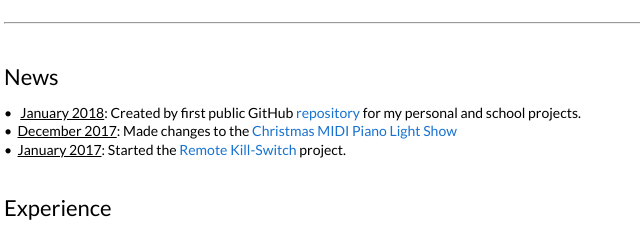
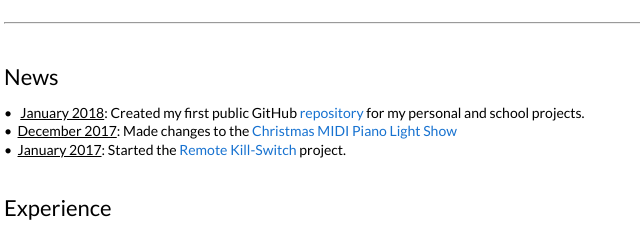
Before and after one commit to N-T-K/portfolio, a plain HTML site: page index.html in a window 1280 px wide. Shown: the part 324-562 px from the top of the page, 251-891 px from the left. Drawn offline with Linux system fonts and the light colour scheme.

Commit message:
initial commit of index.html

```diff
--- a/index.html
+++ b/index.html
@@ -198,7 +198,7 @@ input:checked + label:after { content: ""; }
 
   <div class="row">
 	  <heading>News</heading> <br /><br />
-	  &bull; &nbsp; <u>January 2018</u>: Created by first public GitHub <a href="https://github.com/N-T-K">repository</a> for my personal and school projects. <br/>
+	  &bull; &nbsp; <u>January 2018</u>: Created my first public GitHub <a href="https://github.com/N-T-K">repository</a> for my personal and school projects. <br/>
       &bull; &nbsp;<u>December 2017</u>: Made changes to the <a href="light_show/light_show.html">Christmas MIDI Piano Light Show</a> <br/>
       &bull; &nbsp;<u>January 2017</u>: Started the <a href="sms_scada/sms_scada.html"> Remote Kill-Switch </a> project.
 
```
